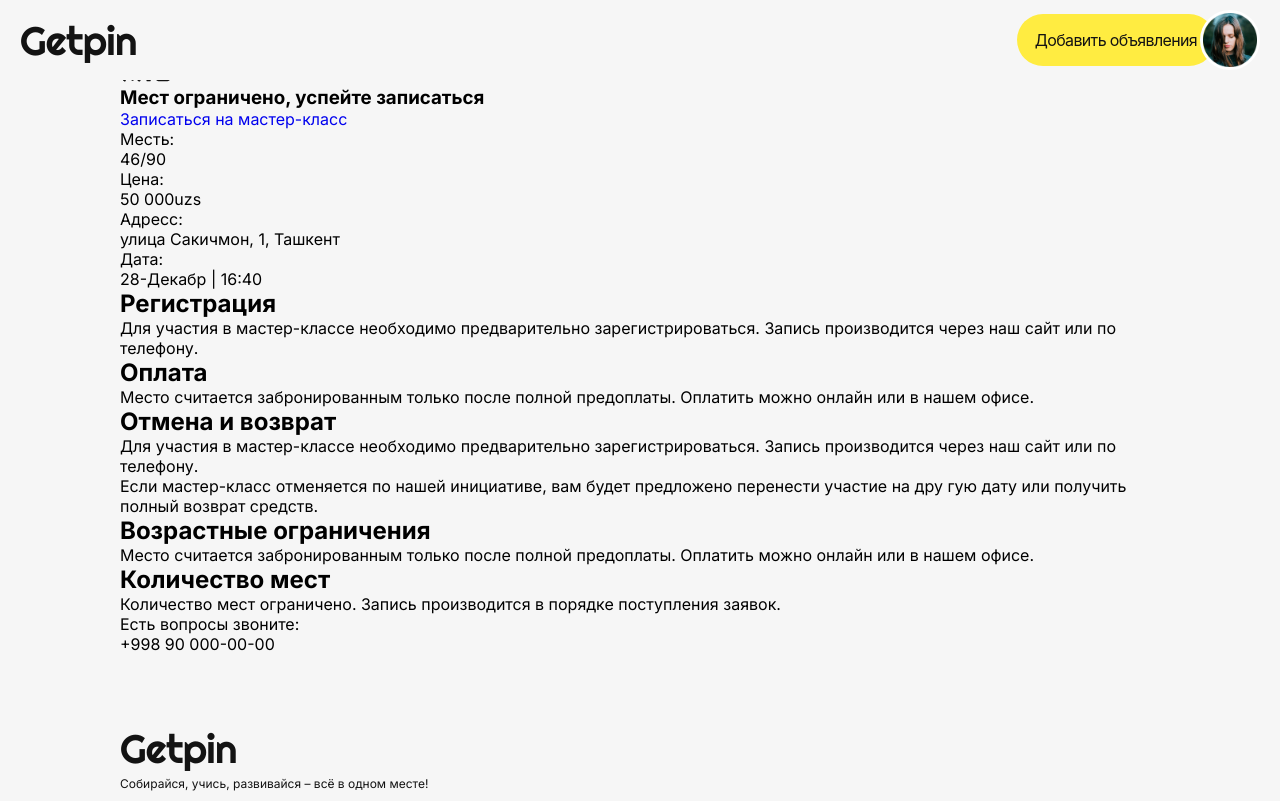
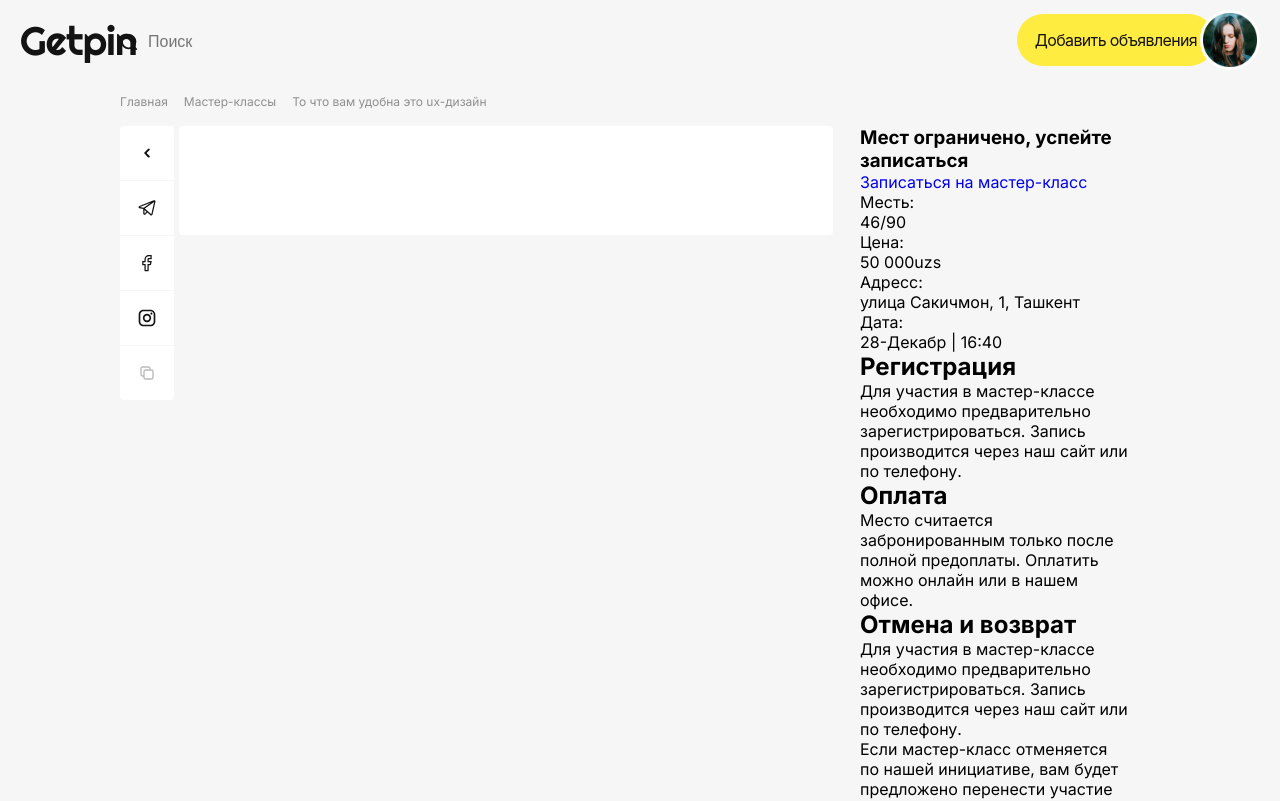
Before and after one commit to Sakiynat10/GetPin, a Next.js app: page /account in a window 1280 px wide. Shown: the top 801 px of the page. Built offline with nearby package versions, Linux system fonts and the light colour scheme.

Commit message:
fixing thinhgs

```diff
--- a/src/app/(public)/[about]/page.jsx
+++ b/src/app/(public)/[about]/page.jsx
@@ -1,3 +1,5 @@
+import "./style.scss"
+
 import AboutSection from '../../../components/about-section/index';
 
 
--- /dev/null
+++ b/src/app/(public)/[about]/style.scss
@@ -0,0 +1,194 @@
+#about{
+    padding-top: 90px;
+    padding-bottom: 90px;
+
+    .search-input{
+        position: fixed !important;
+    }
+    .page-tabs{
+        display: flex;
+        gap: 16px;
+        margin-bottom: 16px;
+        a{
+            color: #282828;
+            font-size: 12px;
+            font-weight: 400;
+            opacity:0.5;
+        }
+    }
+    .about-container{
+        .about-contents{
+            position: relative;
+            display:grid;
+            grid-template-columns:654px 270px;
+            margin-left: 59px;
+            gap:27px;
+            .about-content-left{
+                .about-content-medias{
+                    position: absolute;
+                    display: flex;
+                    gap: 1px;
+                    flex-direction: column;
+                    margin-left: -59px;
+                    a{
+                        display: flex;
+                        align-items: center;
+                        justify-content: center;
+                        background-color: #fff;
+                        width:54px;
+                        height:54px;
+                        z-index: 2;
+                        &:first-child{
+                            border-top-right-radius: 4px;
+                            border-top-left-radius: 4px;
+                        }
+                        &:last-child{
+                            border-bottom-right-radius: 4px;
+                            border-bottom-left-radius: 4px;
+                        }
+                        img{
+                            opacity: 0.5s;
+                        }
+                    }
+                }
+                .media-fixed{
+                    position:fixed;
+                    margin-top:-45px;
+                    margin-left: -59px;
+                }
+                .about-content-infos{
+                    background-color: #fff;
+                    border-radius: 4px;
+                    padding: 40px 40px 69px 50px;
+
+                    h1{
+                        color: #282828;
+                        font-size: 40px;
+                        font-weight: 500;
+                        line-height: 45px; /* 112.5% */
+                    }
+                    .left-speaker-infos{
+                        margin-top: 32px;
+                        margin-bottom: 52px;
+                        .infos-top{
+                            margin-bottom: 42px;
+                            display: flex;
+                            gap: 32px;
+                            .top-data , .top-subtitle{
+
+                                    color: #131313;
+                                    font-size: 13px;
+                                    font-weight: 400;
+
+                            }
+                            .top-shares{
+                                display: flex;
+                                gap: 20px;
+                                .shares , .viewers{
+                                    display:flex;
+                                    gap:7px;
+                                    p{
+                                        color: #131313;
+                                        font-size: 13px;
+                                        font-weight: 400;
+                                    }
+                                }
+                                .shares-img , .viewers-img{
+                                    position: relative;
+                                    width: 16px;
+                                    height: 16px;
+                                }
+                            }
+                        }
+                        .infos-speaker-images{
+                            display: flex;
+                            gap: 10px;
+                            .speaker-img-info{
+                                .speaker-img{
+                                    position: relative;
+                                    width: 180px;
+                                    height: 180px;
+                                }
+                                h2{
+                                    margin-top: 16px;
+                                    margin-bottom: 4px;
+                                    color: #282828;
+                                    text-align: center;
+                                    font-size: 13px;
+                                    font-weight: 700;
+                                }
+                                h3{
+                                    color: #282828;
+                                    text-align: center;
+                                    font-size: 10px;
+                                    font-weight: 400;
+                                    opacity:0.5;
+                                    text-transform: uppercase;
+                                }
+                            }
+                        }
+                    }
+                    .about-content-descriptions{
+                        width: 100%;
+                        ul li ,  .sign-desc ,  .star-final{
+                            display: flex;
+                            width: 491px;
+                            gap:3px;
+                            span{
+                                opacity: 0.5;
+                            }
+                            div{
+                                position: relative;
+                                margin-top: 2px;
+                                width: 16px;
+                                height: 16px;
+                            }
+                            p{
+                                width: 100%;
+                                color: #282828;
+                                font-size: 14px;
+                                font-weight: 400;
+                                line-height: 24px; /* 160% */
+                            }
+                        }
+                        .desc-title{
+                            display: flex;
+                            gap:3px;
+                            div{
+                                margin-top: 3px;
+                                position: relative;
+                                width: 24px;
+                                height: 16px;
+                            }
+                            p{
+                                span{
+                                    display:inline-block;
+                                    color: #282828 !important;
+                                    font-size: 14px;
+                                    font-weight: 700;
+                                    line-height: 24px;
+                                }
+                            }
+                        }
+                        .desc-title ,  .sign-desc ,  .star-final , ul , .awards-title , .speaker-description , .sign-title , .attend-title{
+                                margin-bottom: 30px;
+                                width: 491px;
+                                color: #282828;
+                                font-size: 14px;
+                                font-weight: 400;
+                                line-height: 24px; /* 160% */
+                                width: 500px;
+                                span{
+                                    color: #282828;
+                                    font-size: 14px;
+                                    font-weight: 700;
+                                    line-height: 24px;
+                                }
+
+                        }
+                    }
+                }
+            }
+        }
+    }
+}
--- a/src/components/about-section/index.jsx
+++ b/src/components/about-section/index.jsx
@@ -16,7 +16,7 @@ const AboutSection = () => {
 
   useEffect(() => {
     const handleScroll = () => {
-      if (window.scrollY > 40) {
+      if (window.scrollY > 45) {
         setIsShrunk(true);
       } else {
         setIsShrunk(false);
@@ -32,7 +32,7 @@ const AboutSection = () => {
   return (
     <section id="about">
       <SearchInput />
-      <div className="container-1040">
+      <div className="container-1040 about-container">
         <ul className="page-tabs">
           <li>
             <a href="/">Главная</a>
@@ -45,7 +45,7 @@ const AboutSection = () => {
           </li>
         </ul>
         <div className="about-contents">
-          <div className={isShrunk ? "about-content-left left-only" : "about-content-left"}>
+          <div className={isShrunk ? "about-content-left" : "about-content-left"}>
             <div className={isShrunk ? "about-content-medias media-fixed" : "about-content-medias"}>
               <a href="">
                 <img src="/left-arrow.svg" alt="left-arrow" />
--- a/src/components/train-card/index.jsx
+++ b/src/components/train-card/index.jsx
@@ -61,6 +61,7 @@ const TrainCard = () => {
               </div>
               <div className="train-video"
               >
+                {autoPlay ?  <VideoPlayer  src={el.video} autoPlay={autoPlay} className="video-player" />: "" }
                  {/* <VideoPlayer  src={el.video} autoPlay={autoPlay} className="video-player" /> */}
               </div>
           </button>
```
